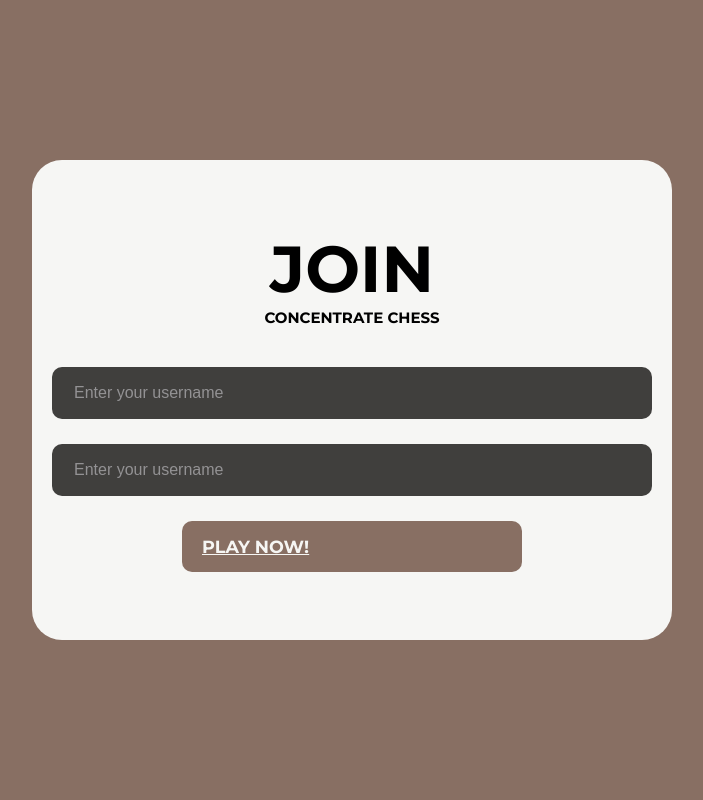
After one commit to KenD0es1t/chess, a Django app: template Chess/game/templates/join.html in a window 1280 px wide. The commit adds this page. Shown: the whole page, without its empty margins (288-991 px from the left). Run offline with Django 3.2, Linux system fonts and the light colour scheme; the template is opened without the code that fills it, so the values that code supplies are empty.

Commit message:
Added homw and join pages, fav icon

```diff
--- a/Chess/data.csv
+++ b/Chess/data.csv
@@ -1,3 +1,5 @@
 iterations,time
 
 iterations,time
+
+iterations,time
--- /dev/null
+++ b/Chess/game/templates/join.html
@@ -0,0 +1,136 @@
+<!DOCTYPE html>
+<html lang="en">
+  <head>
+    <meta charset="UTF-8" />
+    <meta name="viewport" content="width=device-width, initial-scale=1.0" />
+    <title>Document</title>
+    <link rel="preconnect" href="https://fonts.googleapis.com" />
+    <link rel="preconnect" href="https://fonts.gstatic.com" crossorigin />
+    <link href="https://fonts.googleapis.com/css2?family=Montserrat:ital,wght@0,100..900;1,100..900&display=swap" rel="stylesheet"/>
+    <style>
+      body {
+        background-color: #886f63;
+        margin: 0;
+        font-family: "Montserrat", sans-serif;
+        font-optical-sizing: auto;
+        font-style: normal;
+      }
+
+      .page {
+        width: 100%;
+        height: 100vh;
+        display: flex;
+        justify-content: center;
+        align-items: center;
+      }
+
+      .conatiner {
+        height: 60%;
+        width: 50%;
+        background-color: #f6f6f4;
+        display: flex;
+        justify-content: center;
+        align-items: center;
+        flex-direction: column;
+        border-radius: 30px;
+      }
+
+      .text-box {
+        text-align: center;
+        padding: 20px;
+      }
+
+      .text-box h1{
+        font-size: 65px;
+        margin: 0;
+        padding: 0;
+      }
+
+      .text-box h3{
+        font-size: 15px;
+        margin: 0;
+        padding: 0;
+      }
+
+      .login-form {
+        display: flex;
+        flex-direction: column;
+        gap: 25px;
+        width: 90%;
+        width: 600px;
+        padding: 20px;
+      }
+
+      .form-input {
+        display: flex;
+        background-color: #403f3d;
+        color: #939294;
+        border: 2px solid transparent;
+        border-radius: 10px;
+        padding: 15px 20px;
+        font-size: 1em;
+        outline: none;
+        transition: border-color 0s ease-in-out, box-shadow 0.3s ease-in-out;
+      }
+
+      .form-input::placeholder {
+        color: #939294;
+      }
+
+      .form-input:focus {
+        background-color: #f6f6f4;
+        border-color: #886f63;
+        box-shadow: 0 0 8px rgba(147, 146, 148, 0.5);
+      }
+
+      .submit-button {
+        align-self: center;
+        width: 300px;
+        background-color: #886f63;
+        color: #f6f6f4;
+        border: none;
+        border-radius: 10px;
+        padding: 15px 20px;
+        font-size: 1.1em;
+        font-weight: bold;
+        cursor: pointer;
+        transition: background-color 0.3s, transform 0.2s;
+      }
+
+      .submit-button:hover {
+        background-color: #9b806f;
+        transform: translateY(-2px);
+      }
+
+      .submit-button:active {
+        background-color: #7a6659;
+        transform: translateY(0);
+      }
+    </style>
+  </head>
+  <body>
+    <div class="page">
+      <div class="conatiner">
+        <div class="text-box">
+          <h1>JOIN</h1>
+          <h3>CONCENTRATE CHESS</h3>
+        </div>
+        <div class="form">
+          <form class="login-form">
+            <input
+              type="text"
+              placeholder="Enter your username"
+              class="form-input"
+            />
+            <input
+              type="text"
+              placeholder="Enter your username"
+              class="form-input"
+            />
+            <a href="{% url 'chooseMode' %}" class="submit-button">PLAY NOW!</a>
+          </form>
+        </div>
+      </div>
+    </div>
+  </body>
+</html>
```
Also changed, not shown: Chess/game/static/js/app.js (+4 -4 lines), Chess/game/templates/choosePage.html (+25 -104 lines), Chess/game/templates/home.html (added, +213 -0 lines), Chess/game/urls.py (+8 -5 lines), Chess/game/views.py (+8 -0 lines), Chess/db.sqlite3, Chess/game/static/image/chess.png (added).
